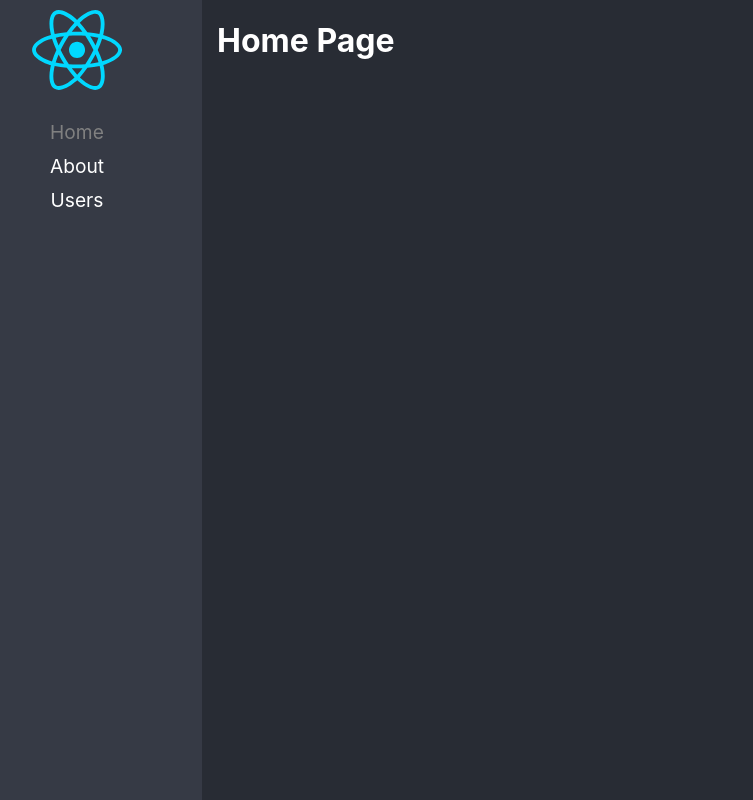
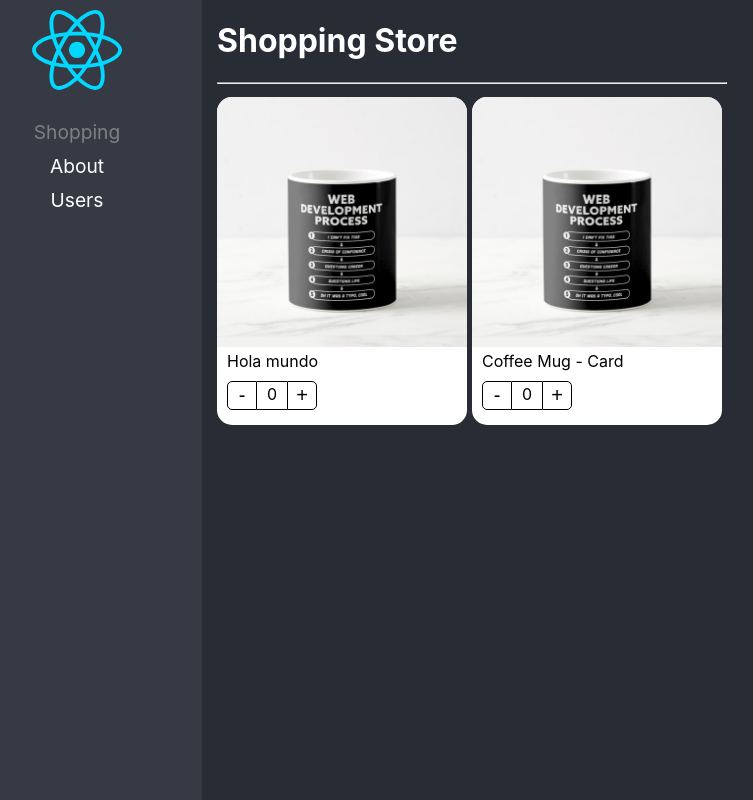
Before and after one commit to jesusmira/React-adv, a React (Vite) app: page /home in a window 1280 px wide. Shown: the whole page, without its empty margins (48-801 px from the left). Built offline with nearby package versions, Linux system fonts and the light colour scheme.

Commit message:
Component compound listo

```diff
--- /dev/null
+++ b/src/02-component-patterns/components/ProductButtons.tsx
@@ -0,0 +1,25 @@
+import { useContext } from 'react';
+import { ProductContext } from './ProductCard';
+
+import styles from '../styles/styles.module.css';
+
+
+export const ProductButtons = () => {
+
+    const {increaseBy, counter} = useContext(ProductContext)
+
+    return (
+      <div className={styles.buttonsContainer}>
+             <button
+              onClick={() => increaseBy( -1 )}
+              className={ styles.buttonMinus}>-</button>
+
+             <div className={ styles.countLabel}>{ counter }</div>
+
+             <button
+             onClick={() => increaseBy( +1 )}
+             className={ styles.buttonAdd}>+</button>
+          </div>
+
+    )
+  }
--- /dev/null
+++ b/src/02-component-patterns/components/ProductCard.tsx
@@ -0,0 +1,28 @@
+import { createContext } from 'react';
+
+import { ProductCardProps, ProductContextProps } from '../interfaces/interfaces';
+
+import { useProduct } from '../hooks/useProduct';
+
+import styles from '../styles/styles.module.css';
+
+export const ProductContext = createContext({} as ProductContextProps);
+const { Provider } = ProductContext;
+
+
+export const ProductCard = ({ children, product }: ProductCardProps) => {
+
+  const { counter, increaseBy } = useProduct();
+
+  return (
+    <Provider value={{
+      counter,
+      increaseBy,
+      product
+    }}>
+      <div className={ styles.productCard}>
+          { children }
+      </div>
+    </Provider>
+  )
+}
--- /dev/null
+++ b/src/02-component-patterns/components/ProductImage.tsx
@@ -0,0 +1,22 @@
+import { useContext } from 'react';
+import { ProductContext } from './ProductCard';
+import noImage from '../assets/no-image.jpg';
+import styles from '../styles/styles.module.css';
+
+export const ProductImage = ({ img = ''}) => {
+
+    const { product } = useContext(ProductContext);
+    let imgToShow: string;
+    if ( img ){
+      imgToShow = img;
+    }else if ( product.img ){
+      imgToShow = product.img;
+    }else{
+      imgToShow = noImage;
+    }
+
+    return (
+          <img className={ styles.productImg } src={ imgToShow } alt="Product Image" />
+
+    )
+  }
--- /dev/null
+++ b/src/02-component-patterns/components/ProductTitle.tsx
@@ -0,0 +1,14 @@
+import { useContext } from 'react';
+import { ProductContext } from './ProductCard';
+import styles from '../styles/styles.module.css';
+
+
+export const ProductTitle = ({title}: {title?: string}) => {
+    const { product } = useContext(ProductContext);
+
+    return (
+      <span className={ styles.productDescription}>
+        { title ? title : product.title }
+      </span>
+    )
+  }
--- /dev/null
+++ b/src/02-component-patterns/components/index.ts
@@ -0,0 +1,19 @@
+import { ProductCard as ProductCardHOC } from "./ProductCard";
+import { ProductCardHOCProps } from "../interfaces/interfaces";
+
+import { ProductButtons } from "./ProductButtons";
+import { ProductImage } from "./ProductImage";
+import { ProductTitle } from "./ProductTitle";
+
+export { ProductButtons } from "./ProductButtons";
+export { ProductImage } from "./ProductImage";
+export { ProductTitle } from "./ProductTitle";
+
+export const ProductCard: ProductCardHOCProps  = Object.assign(ProductCardHOC,{
+    Title  : ProductTitle,
+    Image  : ProductImage,
+    Buttons: ProductButtons
+})
+
+
+export default ProductCard;
--- /dev/null
+++ b/src/02-component-patterns/hooks/useProduct.ts
@@ -0,0 +1,17 @@
+import { useState } from "react"
+
+
+export const useProduct = () => {
+
+    const [counter, setCounter] = useState(0);
+
+    const increaseBy = (value: number) => {
+        setCounter( prev => Math.max( prev + value, 0));
+      }
+
+    return {
+        counter,
+        increaseBy
+
+    }
+}
--- /dev/null
+++ b/src/02-component-patterns/interfaces/interfaces.ts
@@ -0,0 +1,25 @@
+import { ReactElement } from 'react';
+
+export  interface ProductCardProps {
+    product: Product,
+    children: ReactElement | ReactElement []
+  }
+
+export  interface Product {
+    id: string,
+    title: string,
+    img?: string,
+  }
+
+export  interface ProductContextProps {
+    counter: number,
+    increaseBy: (value: number) => void,
+    product: Product
+  }
+
+  export interface ProductCardHOCProps {
+    ({ children, product }: ProductCardProps ):JSX. Element,
+    Title: ({ title} : { title?: string }) => JSX. Element,
+    Image: ({ img }: { img?: string }) => JSX. Element,
+    Buttons: () => JSX. Element
+  }
--- /dev/null
+++ b/src/02-component-patterns/pages/ShoppingPage.tsx
@@ -0,0 +1,36 @@
+import { ProductButtons, ProductCard, ProductImage, ProductTitle } from '../components';
+
+const Product = {
+  id: '1',
+  title: 'Coffee Mug - Card',
+  img: './coffee-mug.png'
+
+}
+
+export const ShoppingPage = () => {
+  return (
+    <div>
+        <h1>Shopping Store</h1>
+        <hr />
+
+        <div style={{
+          display: 'flex',
+          msFlexDirection: 'row',
+          flexWrap: 'wrap'
+        }}>
+          <ProductCard product = { Product }>
+              <ProductCard.Image />
+              <ProductCard.Title title={'Hola mundo'}/>
+              <ProductCard.Buttons/>
+          </ProductCard>
+
+          <ProductCard product = { Product }>
+              <ProductImage />
+              <ProductTitle />
+              <ProductButtons />
+          </ProductCard>
+        </div>
+
+    </div>
+  )
+}
--- /dev/null
+++ b/src/02-component-patterns/styles/styles.module.css
@@ -0,0 +1,62 @@
+
+
+.productCard {
+    background-color: white;
+    border-radius: 15px;
+    color: black;
+    padding-bottom: 5px;
+    width: 250px;
+    margin-right: 5px;
+    margin-top: 5px;
+}
+
+.productImg {
+    border-radius: 15px 15px 0px 0px;
+    width: 100%;
+}
+
+.productDescription {
+    margin: 10px;
+}
+
+.buttonsContainer {
+    margin: 10px;
+    display: flex;
+    flex-direction: row;
+}
+
+.buttonMinus {
+    cursor: pointer;
+    background-color: transparent;
+    border: 1px solid black;
+    border-radius: 5px 0px 0px 5px;
+    font-size: 20px;
+    width: 30px;
+}
+
+.buttonMinus:hover {
+    background-color: rgba(0, 0, 0, 0.1);
+}
+
+.countLabel {
+    border-bottom: 1px solid black;
+    border-top: 1px solid black;
+    font-size: 16px;
+    height: 25px;
+    padding-top: 2px;
+    text-align: center;
+    width: 30px;
+}
+
+.buttonAdd {
+    cursor: pointer;
+    background-color: transparent;
+    border: 1px solid black;
+    border-radius: 0px 5px 5px 0px;
+    font-size: 20px;
+    width: 30px;
+}
+
+.buttonAdd:hover {
+    background-color: rgba(0, 0, 0, 0.1);
+}
--- a/src/routes/Navigation.tsx
+++ b/src/routes/Navigation.tsx
@@ -2,6 +2,7 @@
 import { Routes, Route, NavLink, Navigate } from 'react-router-dom';
 
 import logo from '../assets/react.svg';
+import { ShoppingPage } from '../02-component-patterns/pages/ShoppingPage';
 
 export const Navigation = () => {
   return (
@@ -11,7 +12,7 @@
                 <img src={ logo } alt="React Logo" className='svg' />
                 <ul>
                     <li>
-                        <NavLink to="/home" className={({isActive})=> isActive ? 'nav-active' : '' }>Home</NavLink>
+                        <NavLink to="/home" className={({isActive})=> isActive ? 'nav-active' : '' }>Shopping</NavLink>
                     </li>
                     <li>
                         <NavLink to="/about" className={({isActive})=> isActive ? 'nav-active' : '' } >About</NavLink>
@@ -25,7 +26,7 @@
             <Routes>
                 <Route path='/about' element={<h1>About Page</h1>}/>
                 <Route path='/users' element={<h1>Users Page</h1>}/>
-                <Route path='/home'  element={<h1>Home Page</h1>}/>
+                <Route path='/home'  element={<ShoppingPage/>}/>
 
                 <Route path='/*' element={<Navigate to="/home" replace/> } />
             </Routes>
```
Also changed, not shown: public/coffee-mug.png (added), src/02-component-patterns/assets/no-image.jpg (added).
